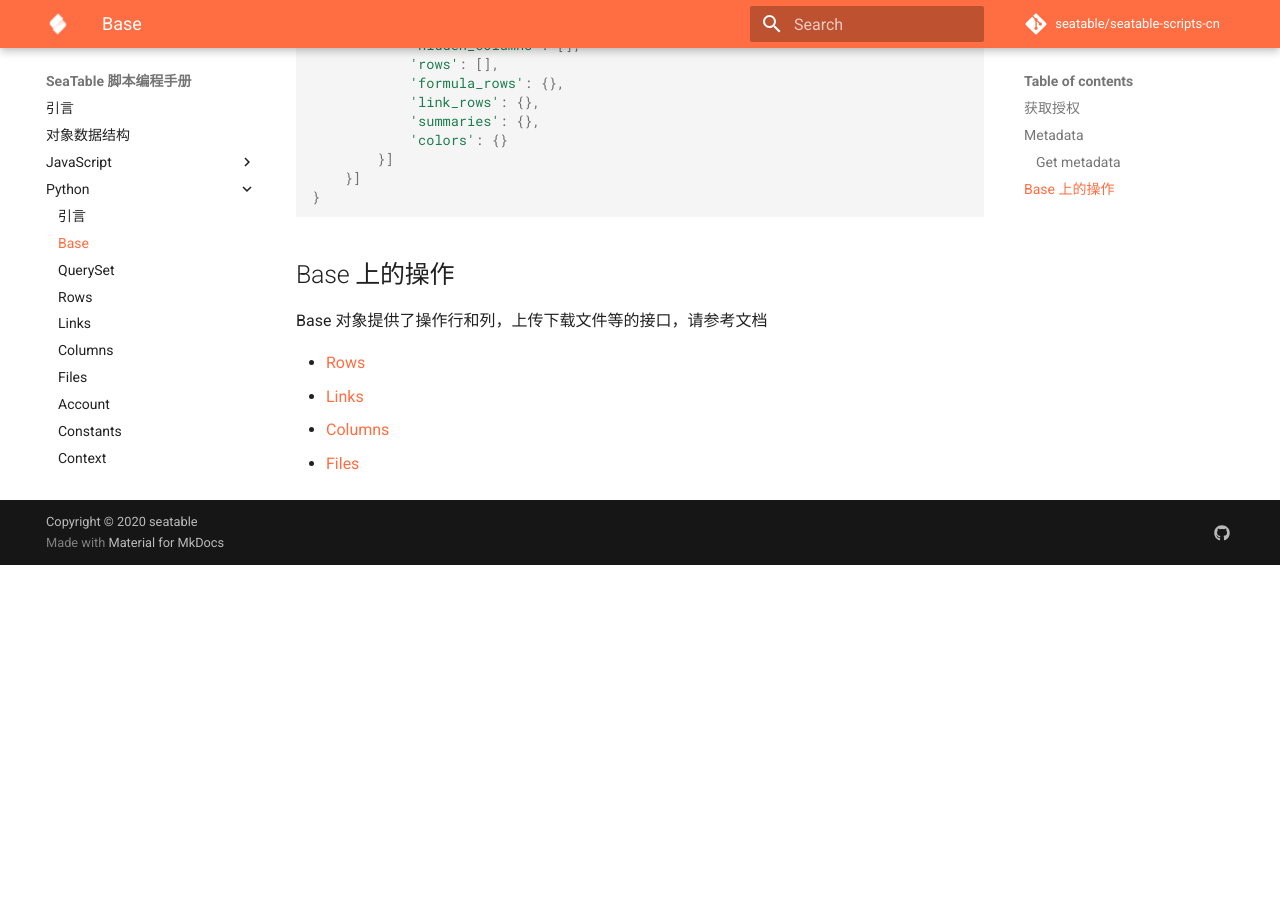
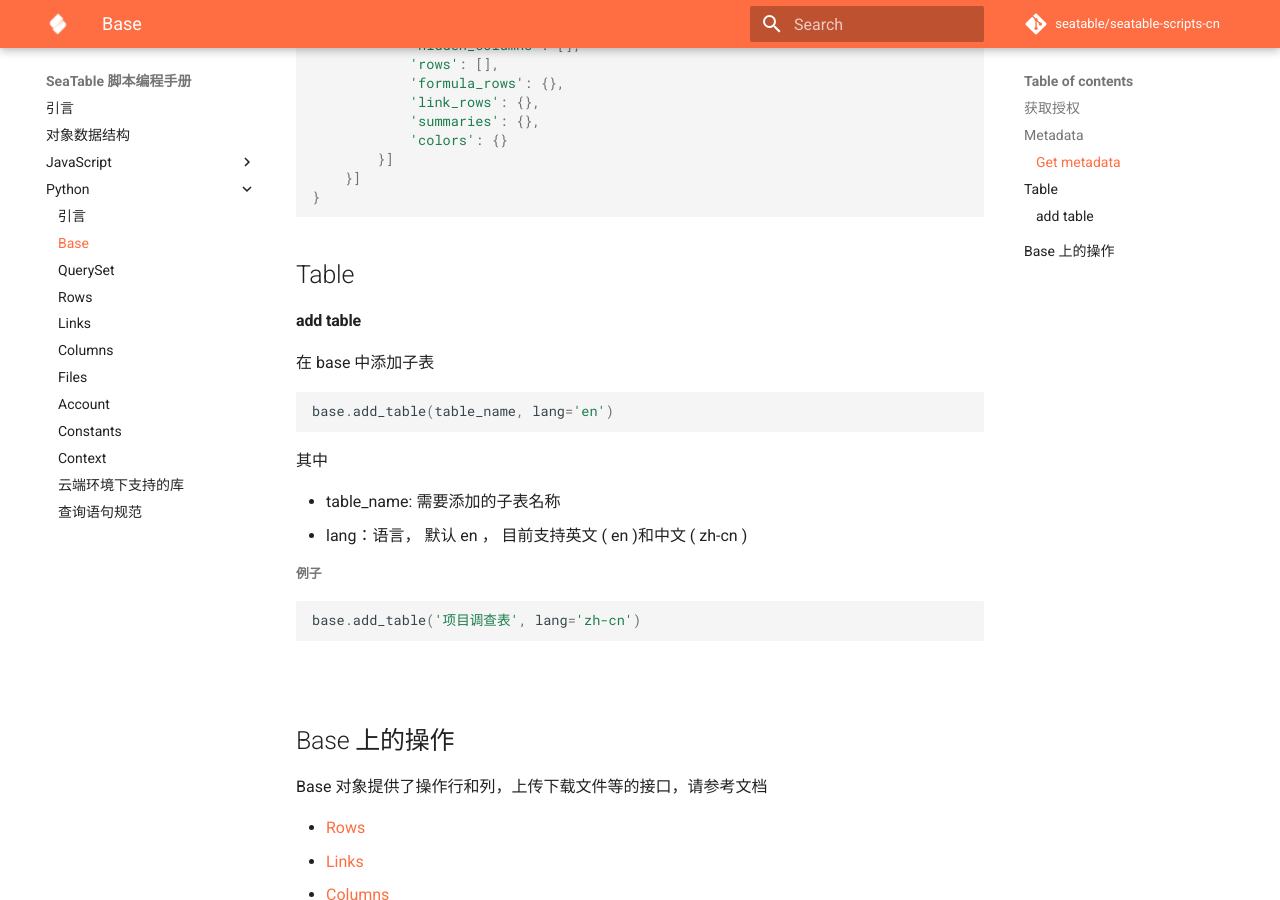
Before and after one commit to seatable/seatable-scripts-cn, an MkDocs documentation site: the page built from manual/python/base.md, in a window 1280 px wide and 900 px high, scrolled down 1624 px. Built offline with MkDocs 1.6.1 and Material for MkDocs 9.7.7, drawn with Linux system fonts in a browser that asks for light colours; comment, search, counter and statistics services are not loaded; before the commit the page ends 2189 px from its top, so only the background shows below that.

Commit message:
Update base.md

````diff
--- a/manual/python/base.md
+++ b/manual/python/base.md
@@ -84,6 +84,29 @@
 }
 ```
 
+## Table
+
+#### add table
+
+在 base 中添加子表
+
+```python
+base.add_table(table_name, lang='en')
+```
+
+其中
+
+* table_name: 需要添加的子表名称
+* lang：语言， 默认 en ， 目前支持英文 ( en )和中文 ( zh-cn )
+
+##### 例子
+
+```python
+base.add_table('项目调查表', lang='zh-cn')
+```
+
+####
+
 ## Base 上的操作
 
 Base 对象提供了操作行和列，上传下载文件等的接口，请参考文档
````
